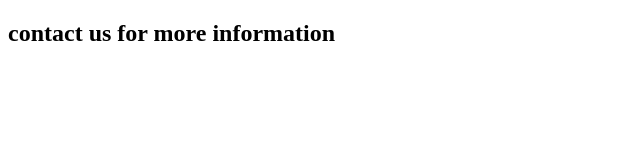
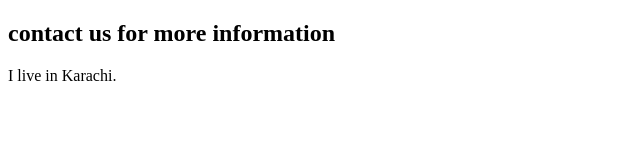
Before and after one commit to itsYusra/coffee_shop, a plain HTML site: page contactus.html in a window 1280 px wide. Shown: the whole page, without its empty margins (0-640 px from the left). Drawn offline with Linux system fonts and the light colour scheme.

Commit message:
text added

```diff
--- a/contactus.html
+++ b/contactus.html
@@ -7,5 +7,6 @@
 </head>
 <body>
     <h2>contact us for more information</h2>
+    <p>I live in Karachi.</p>
 </body>
 </html>
```
